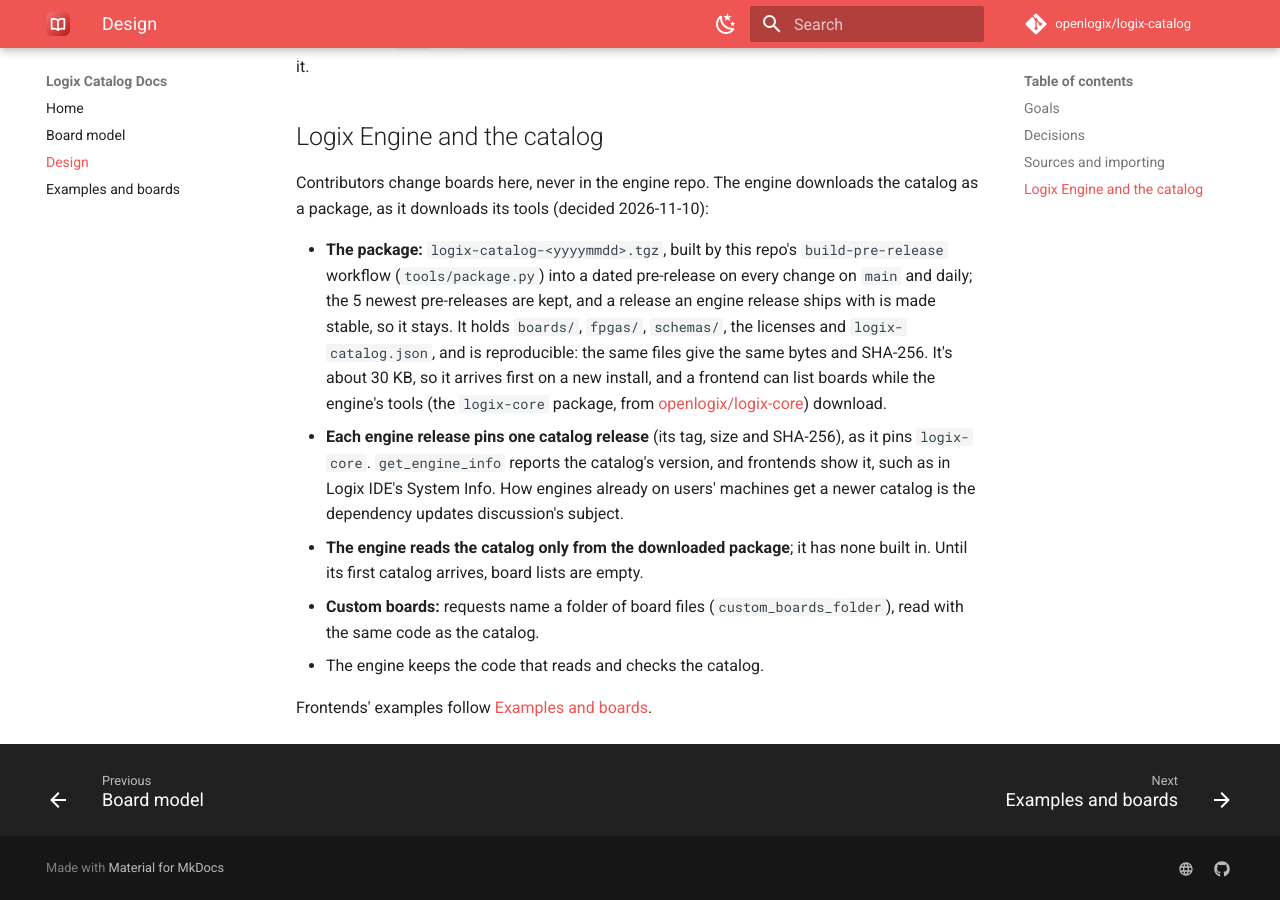
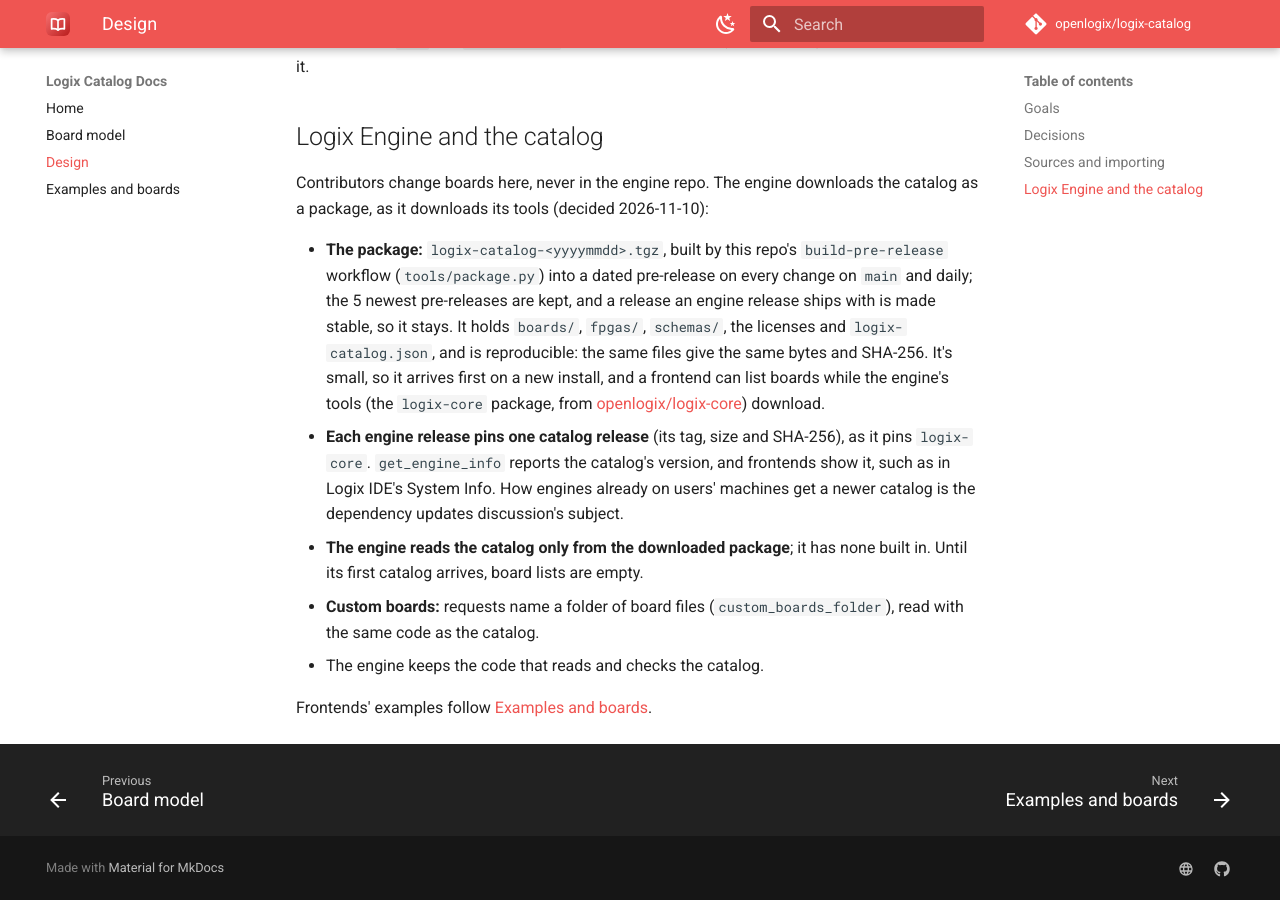
Before and after one commit to openlogix/logix-catalog, an MkDocs documentation site: the page built from docs/design.md, in a window 1280 px wide and 900 px high, scrolled down 3816 px. Built offline with MkDocs 1.6.1 and Material for MkDocs 9.7.7, drawn with Linux system fonts in a browser that asks for light colours; comment, search, counter and statistics services are not loaded.

Commit message:
Docs: no file sizes (they change)
Co-Authored-By: Claude Opus 5.5 <noreply@anthropic.com>

```diff
--- a/docs/design.md
+++ b/docs/design.md
@@ -69,8 +69,8 @@ downloads the catalog as a package, as it downloads its tools (decided
   pre-releases are kept, and a release an engine release ships with is
   made stable, so it stays. It holds `boards/`,
   `fpgas/`, `schemas/`, the licenses and `logix-catalog.json`, and is
-  reproducible: the same files give the same bytes and SHA-256. It's about
-  30 KB, so it arrives first on a new install, and a frontend can list
+  reproducible: the same files give the same bytes and SHA-256. It's small,
+  so it arrives first on a new install, and a frontend can list
   boards while the engine's tools (the `logix-core` package, from
   [openlogix/logix-core](https://github.com/openlogix/logix-core)) download.
 - **Each engine release pins one catalog release** (its tag, size and
```
